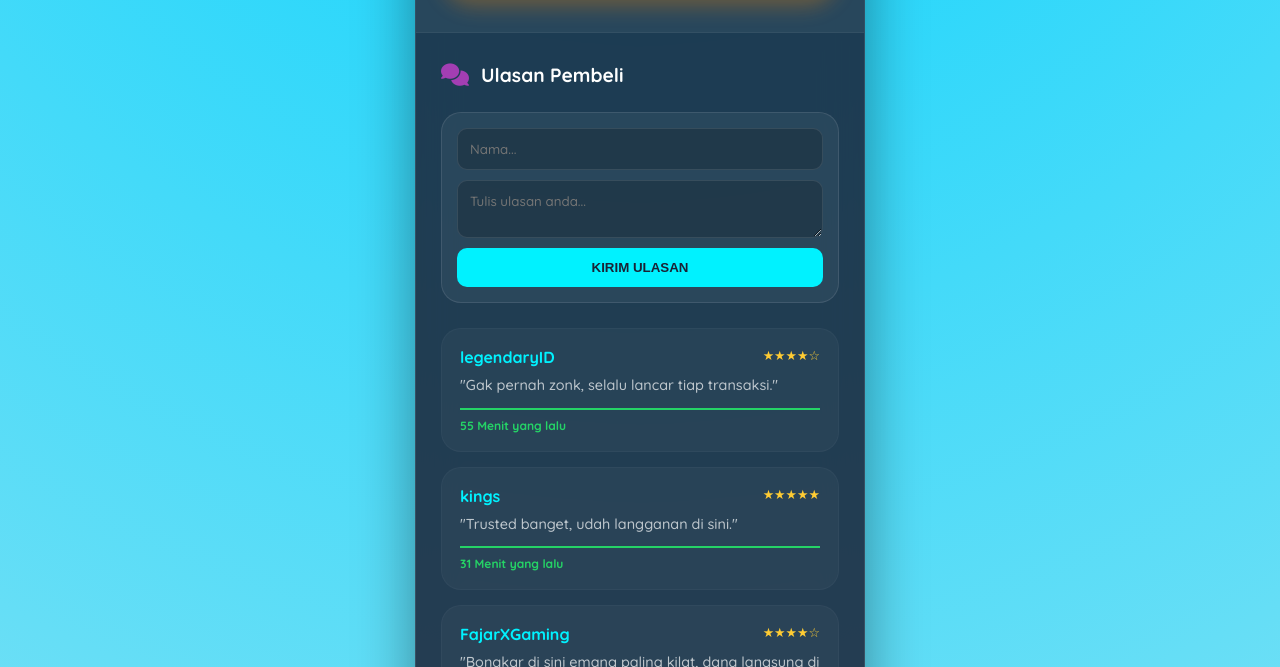
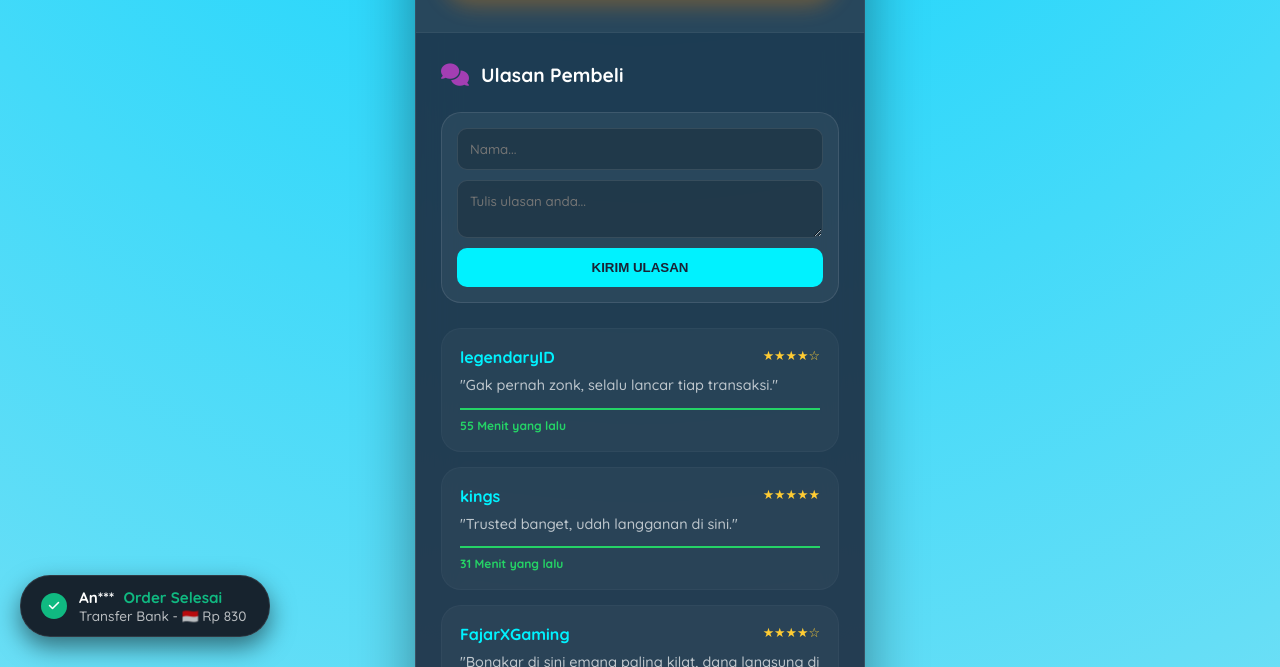
Before and after one commit to Afutrus/kkkk, a plain HTML site: page index.html in a window 1280 px wide. Both pictures are taken after a click on the button "KIRIM ULASAN". Shown: the part 546-1213 px from the top of the page. Drawn offline with Linux system fonts and the light colour scheme.

Commit message:
Update index.html

```diff
--- a/index.html
+++ b/index.html
@@ -220,6 +220,67 @@
             cursor: pointer;
             color: #1a2235;
         }
+
+        /* --- STYLES UNTUK NOTIFIKASI TRANSAKSI (TOAST) --- */
+        .toast-notif {
+            background: rgba(20, 25, 35, 0.95);
+            color: white;
+            padding: 12px 20px;
+            border-radius: 30px;
+            display: flex;
+            align-items: center;
+            gap: 12px;
+            margin-bottom: 10px;
+            box-shadow: 0 10px 25px rgba(0,0,0,0.5);
+            border: 1px solid rgba(255,255,255,0.1);
+            transform: translateX(-120%);
+            transition: all 0.5s cubic-bezier(0.68, -0.55, 0.265, 1.55);
+            font-family: 'Quicksand', sans-serif;
+            min-width: 250px;
+        }
+
+        .toast-notif.show {
+            transform: translateX(0);
+        }
+
+        .toast-icon {
+            background: #10b981;
+            width: 26px;
+            height: 26px;
+            border-radius: 50%;
+            display: flex;
+            align-items: center;
+            justify-content: center;
+            font-size: 12px;
+            color: white;
+        }
+
+        .toast-content {
+            display: flex;
+            flex-direction: column;
+        }
+
+        .toast-user {
+            font-weight: 700;
+            font-size: 0.95rem;
+        }
+
+        .toast-status {
+            color: #10b981;
+            margin-left: 5px;
+        }
+
+        .toast-desc {
+            font-size: 0.85rem;
+            color: rgba(255,255,255,0.7);
+            display: flex;
+            align-items: center;
+            gap: 5px;
+        }
+
+        .flag-icon {
+            width: 16px;
+        }
     </style>
 </head>
 <body>
@@ -265,6 +326,8 @@
             <div id="review-list"></div>
         </div>
     </div>
+
+    <div id="toast-container" style="position: fixed; bottom: 20px; left: 20px; z-index: 10000; pointer-events: none;"></div>
 
     <div class="modal-overlay" id="modalNotice">
         <div class="modal-content">
@@ -335,7 +398,7 @@
             list.appendChild(card);
         }
 
-        // Fungsi Notifikasi
+        // Fungsi Notifikasi Review
         function showNotice() {
             const name = document.getElementById('rev-name').value;
             const text = document.getElementById('rev-text').value;
@@ -353,6 +416,51 @@
             document.getElementById('rev-name').value = "";
             document.getElementById('rev-text').value = "";
         }
+
+        /* --- LOGIKA UNTUK NOTIFIKASI TRANSAKSI OTOMATIS --- */
+        const toastContainer = document.getElementById('toast-container');
+
+        function createTransactionToast() {
+            const names = ["Mu***", "An***", "Re***", "Sya***", "Bamb***", "Riz***", "Hen***", "Jo***", "Put***", "Dim***"];
+            const paymentMethods = ["Dana", "OVO", "GoPay", "ShopeePay", "Transfer Bank"];
+
+            const randomName = getRandom(names);
+            const randomMethod = getRandom(paymentMethods);
+            const randomAmount = Math.floor(Math.random() * (900 - 100 + 1)) + 100; // Nominal 100 - 900
+
+            const toast = document.createElement('div');
+            toast.className = 'toast-notif';
+            toast.innerHTML = `
+                <div class="toast-icon"><i class="fas fa-check"></i></div>
+                <div class="toast-content">
+                    <div class="toast-user">${randomName} <span class="toast-status">Order Selesai</span></div>
+                    <div class="toast-desc">${randomMethod} - 🇮🇩 Rp ${randomAmount}</div>
+                </div>
+            `;
+
+            toastContainer.appendChild(toast);
+
+            // Munculkan (Slide in)
+            setTimeout(() => toast.classList.add('show'), 100);
+
+            // Hilangkan dan hapus elemen setelah 4 detik
+            setTimeout(() => {
+                toast.classList.remove('show');
+                setTimeout(() => toast.remove(), 500);
+            }, 4000);
+        }
+
+        // Jalankan notifikasi secara berulang dengan jeda waktu acak (5-10 detik)
+        function loopNotif() {
+            const delay = Math.floor(Math.random() * (10000 - 5000 + 1)) + 5000;
+            setTimeout(() => {
+                createTransactionToast();
+                loopNotif();
+            }, delay);
+        }
+
+        // Mulai looping notifikasi
+        loopNotif();
     </script>
 </body>
 </html>
```
